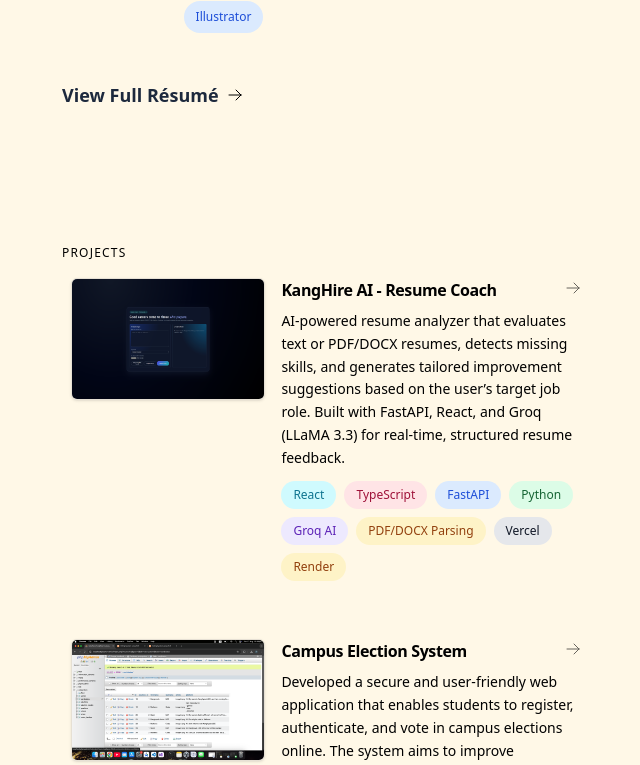
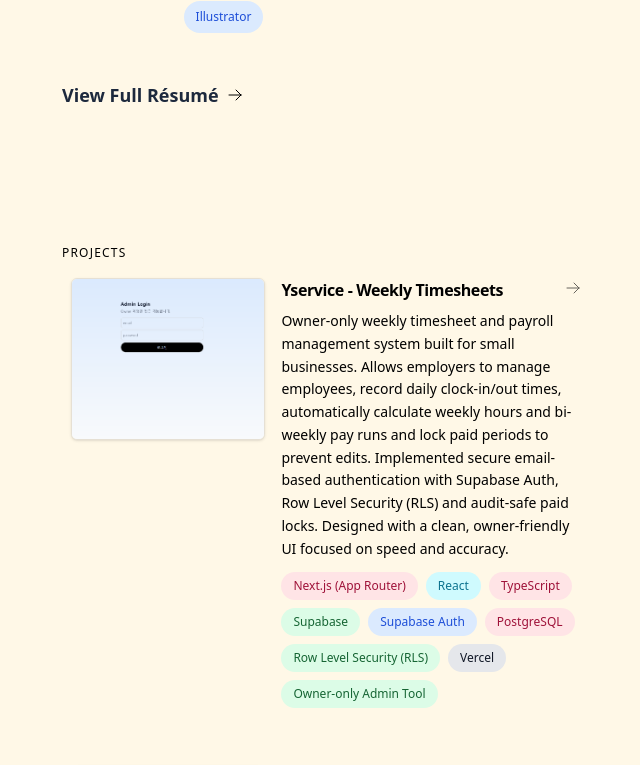
Before and after one commit to seed75/Kanghyeokpf, a React (Vite) app: page /#about in a window 1280 px wide. Shown: the part 1983-2748 px from the top of the page, without its empty margins (594-1234 px from the left). Built offline with nearby package versions, Linux system fonts and the light colour scheme.

Commit message:
chore: added

```diff
--- a/src/components/AboutSection.tsx
+++ b/src/components/AboutSection.tsx
@@ -27,7 +27,7 @@
 
           My strengts is {" "}
           <HoverWord text="execution." className="font-semibold" /> I can take a concept, design it, build it, fix it and deploy it.
-And I genuinely enjoy the process JavaScript debugging, UI polishing, API integration, performance tuning, all of it.
+          And I genuinely enjoy the process JavaScript debugging, UI polishing, API integration, performance tuning, all of it.
         </p>
 
         <p>
--- a/src/components/ProjectsSection.tsx
+++ b/src/components/ProjectsSection.tsx
@@ -10,6 +10,14 @@
 
 const PROJECTS: Proj[] = [
 
+  {
+    name: "Yservice - Weekly Timesheets",
+    url: "https://yservice-web.vercel.app/",
+    image: "/image/thumbnail/yservice.png",
+    summary:
+      "Owner-only weekly timesheet and payroll management system built for small businesses. Allows employers to manage employees, record daily clock-in/out times, automatically calculate weekly hours and bi-weekly pay runs and lock paid periods to prevent edits. Implemented secure email-based authentication with Supabase Auth, Row Level Security (RLS) and audit-safe paid locks. Designed with a clean, owner-friendly UI focused on speed and accuracy.",
+    badges: ["Next.js (App Router)", "React", "TypeScript", "Supabase", "Supabase Auth", "PostgreSQL", "Row Level Security (RLS)", "Vercel", "Owner-only Admin Tool"]
+  },
   {
     name: "KangHire AI - Resume Coach",
     url: "https://kang-hire-ai.vercel.app/",
```
Also changed, not shown: public/image/thumbnail/yservice.png (added).
